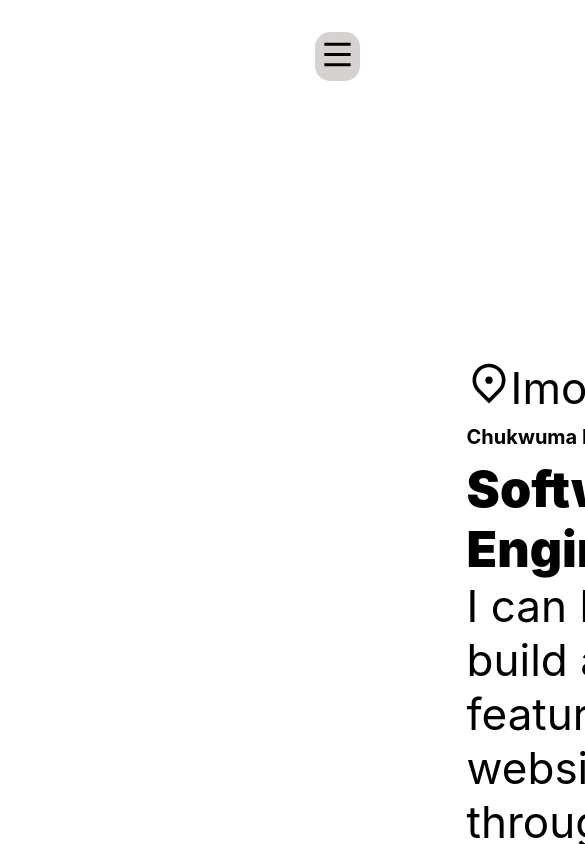
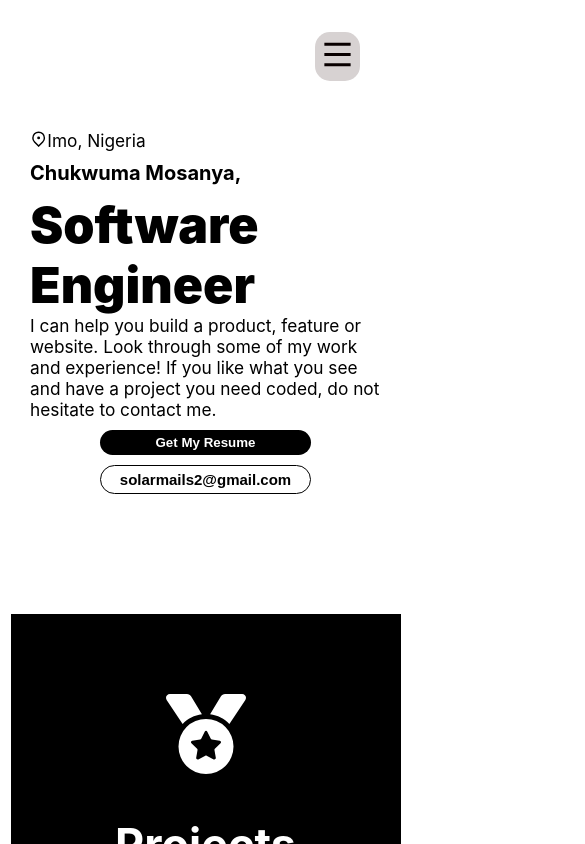
Before and after one commit to blase147/my_portfolio, a React (Create React App) app: page / in a window 390 px wide. Shown: the top 844 px of the page, 585 px wide, since content can reach past the window. Built offline with nearby package versions, Linux system fonts and the light colour scheme.

Commit message:
update mobile responsiveness

```diff
--- a/src/components/Homepage/homePage.scss
+++ b/src/components/Homepage/homePage.scss
@@ -6,30 +6,27 @@
     flex-direction: column;
     justify-content: center;
     flex-wrap: wrap;
-    width: 100%;
+    // width: 100%;
     margin: auto;
-    padding-top: 150px;
+    // padding-top: 150px;
     // background-color: #e43b3b;
     gap: 20px;
     background-size: cover;
-
-    // .your-component-item {
-    //   width: 200px; /* Adjust the width of each item */
-    //   height: 200px; /* Adjust the height of each item */
-    //   background-size: cover;
-    //   background-repeat: no-repeat;
-    // }
 
     .intro-container {
       display: flex;
       flex-direction: column;
       width: 90%;
-      padding-top: 80px;
+      // padding-top: 80px;
       text-align: center;
       // background-color: #e43b3b;
 
+      .my_location {
+        font-size: 0.9em;
+
+      }
       h1 {
-        font-size: 65px;
+        font-size: 1.9em;
         width: 50%;
         padding-bottom: 0;
         text-align: left;
@@ -39,7 +36,8 @@
       }
 
       h2 {
-        font-size: 30px;
+        // background-color: #e43b3b;
+        font-size: 1.9em;
         width: 100%;
         padding-bottom: 10px;
         text-align: left;
@@ -48,7 +46,7 @@
       }
 
       p {
-        font-size: 44px;
+        font-size: 1.2em;
         width: 100%;
         padding-bottom: 10px;
         text-align: left;
@@ -56,8 +54,8 @@
 
       .res-mail {
         display: flex;
-        // flex-direction: column;
-        // align-items: left;
+        flex-direction: column;
+        justify-content: left;
         width: 100%;
         margin: auto;
         gap: 10px;
--- a/src/components/Homepage/homepage.js
+++ b/src/components/Homepage/homepage.js
@@ -41,11 +41,6 @@ const HomePage = () => {
 
   return (
     <div id="home" className="homepage">
-      {/* <div
-        key={uuidv4()} // Generate a unique key using uuidv4()
-        className="your-component-item"
-        style={{ backgroundImage: `url(${backgroundImage})` }}
-      /> */}
       <NavigationBar />
       <div id="intro" className="intro-container">
         <div className="profPic">
--- a/src/components/about-me/aboutMe.scss
+++ b/src/components/about-me/aboutMe.scss
@@ -29,10 +29,17 @@
         }
 
         .intro-text {
-          font-size: 22px;
-          padding: 20px;
+          font-size: 1em;
+          // padding: 20px;
+          width: 100%;
+          margin: auto;
 
           .my-tech-stack {
+            display: flex;
+            flex-direction: column;
+            width: 90%;
+            margin: auto;
+
             h2 {
               padding-bottom: 0;
             }
@@ -42,12 +49,16 @@
             }
 
             ul {
+              // background-color: #f01414;
               display: flex;
-              flex-direction: row;
+              // flex-direction: column;
               justify-content: center;
               gap: 20px;
-              // margin-left: 0;
+              width: 50%;
+              margin-bottom: 50px;
               padding-left: 0;
+              flex-wrap: wrap;
+              width: 100%;
             }
           }
         }
```
Also changed, not shown: src/App.css (+0 -7 lines).
